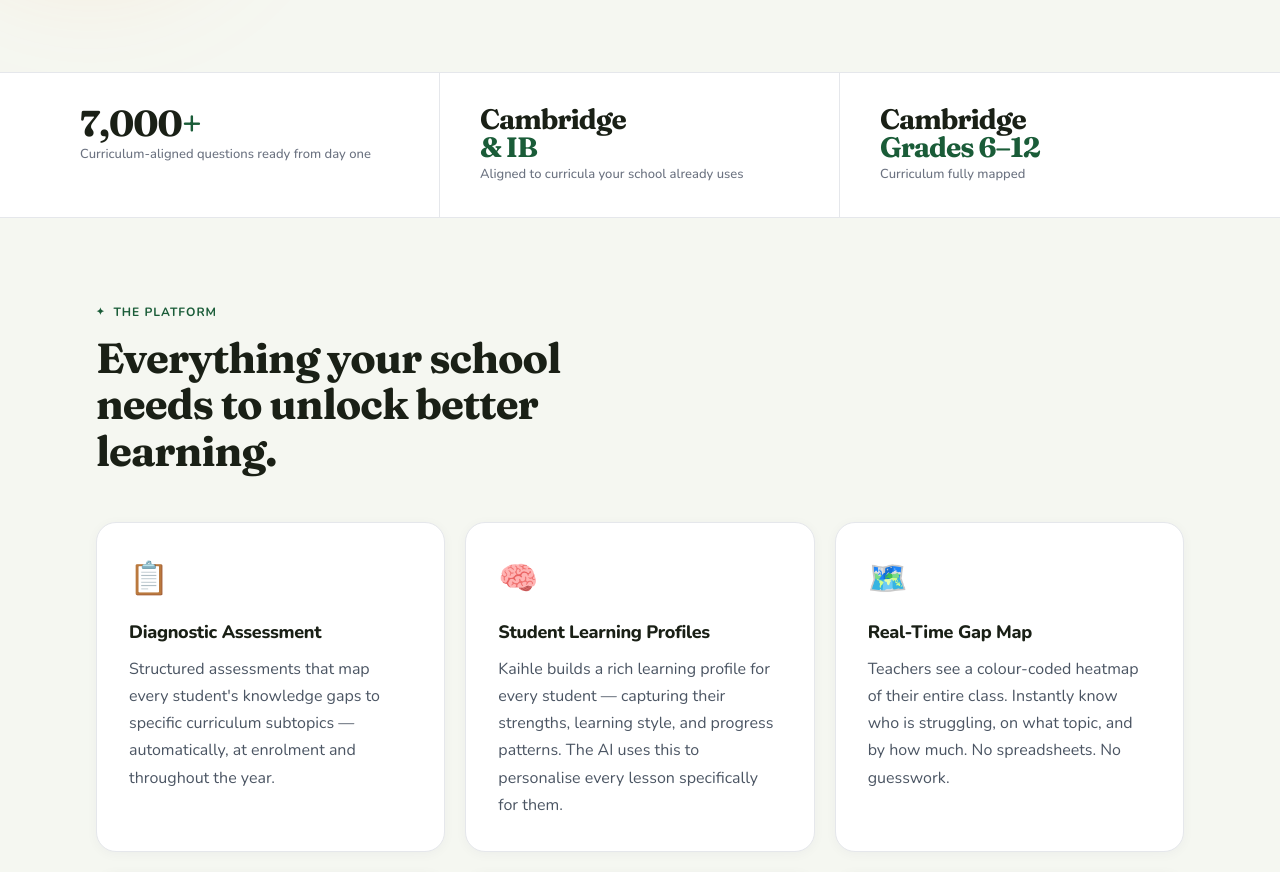
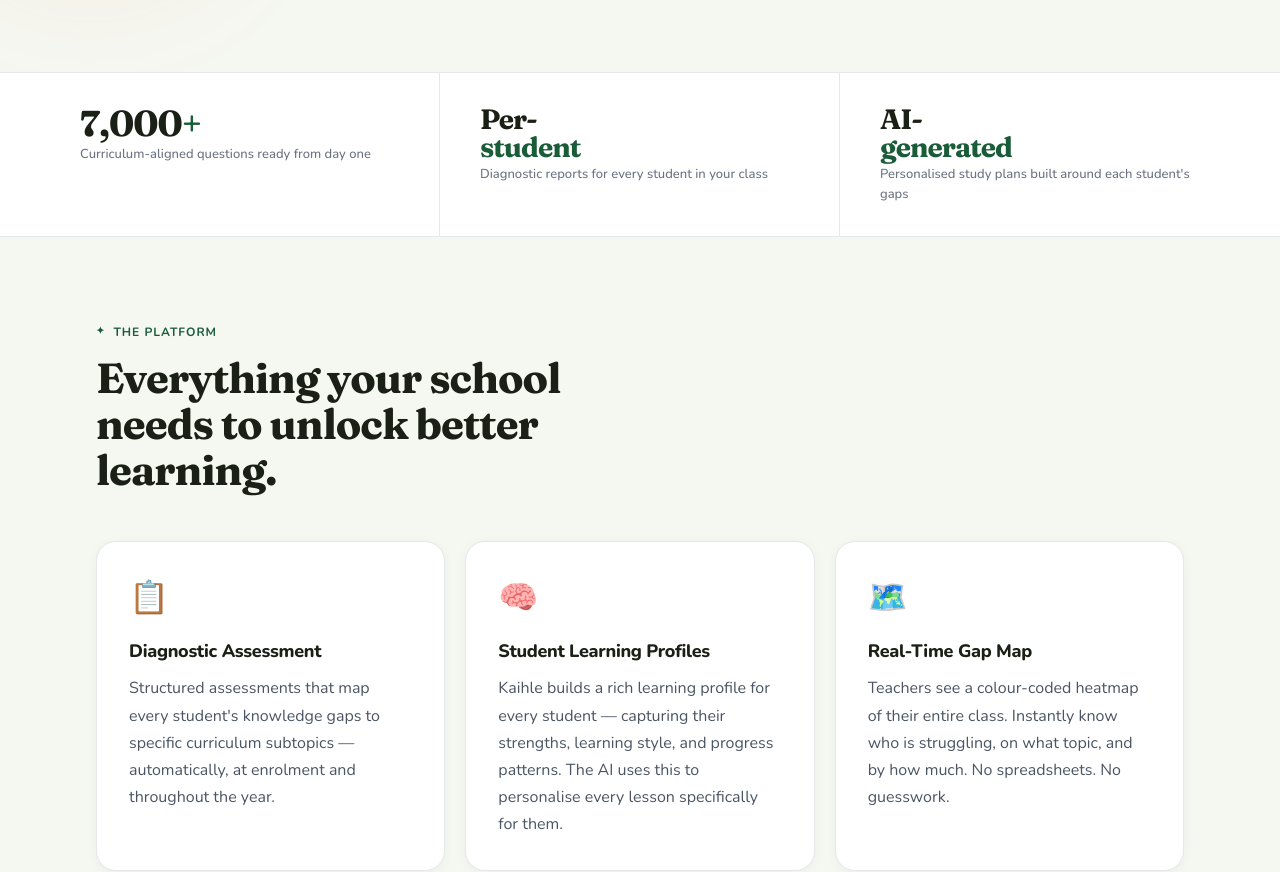
Before and after one commit to vibhu-athavaria/kaihle-www, a Next.js app: page / in a window 1280 px wide. Shown: the part 860-1732 px from the top of the page. Built offline with nearby package versions, Linux system fonts and the light colour scheme.

Commit message:
feat: replace redundant Cambridge stat cards with diagnostic and AI study plans

```diff
--- a/app/page.tsx
+++ b/app/page.tsx
@@ -85,15 +85,15 @@ export default function HomePage() {
           </div>
           <div className="p-8 md:px-10 border-b md:border-b-0 md:border-r border-gray-200">
             <div className="font-fraunces text-[28px] font-bold text-ink tracking-[-1px] leading-none">
-              Cambridge<br /><span className="text-primary">& IB</span>
+              Per-<br /><span className="text-primary">student</span>
             </div>
-            <div className="text-[13px] text-gray-500 font-medium mt-1">Aligned to curricula your school already uses</div>
+            <div className="text-[13px] text-gray-500 font-medium mt-1">Diagnostic reports for every student in your class</div>
           </div>
           <div className="p-8 md:px-10">
             <div className="font-fraunces text-[28px] font-bold text-ink tracking-[-1px] leading-none">
-              Cambridge<br /><span className="text-primary">Grades 6–12</span>
+              AI-<br /><span className="text-primary">generated</span>
             </div>
-            <div className="text-[13px] text-gray-500 font-medium mt-1">Curriculum fully mapped</div>
+            <div className="text-[13px] text-gray-500 font-medium mt-1">Personalised study plans built around each student&apos;s gaps</div>
           </div>
         </div>
       </div>
```
